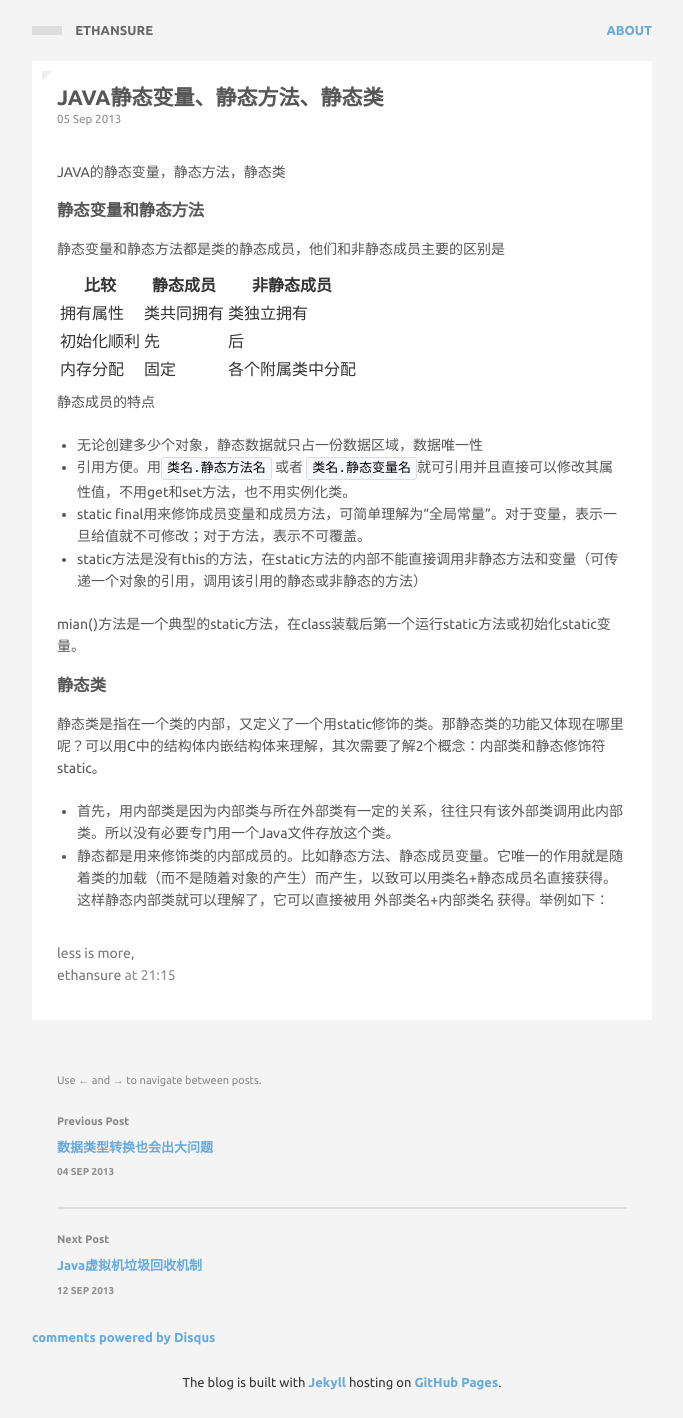
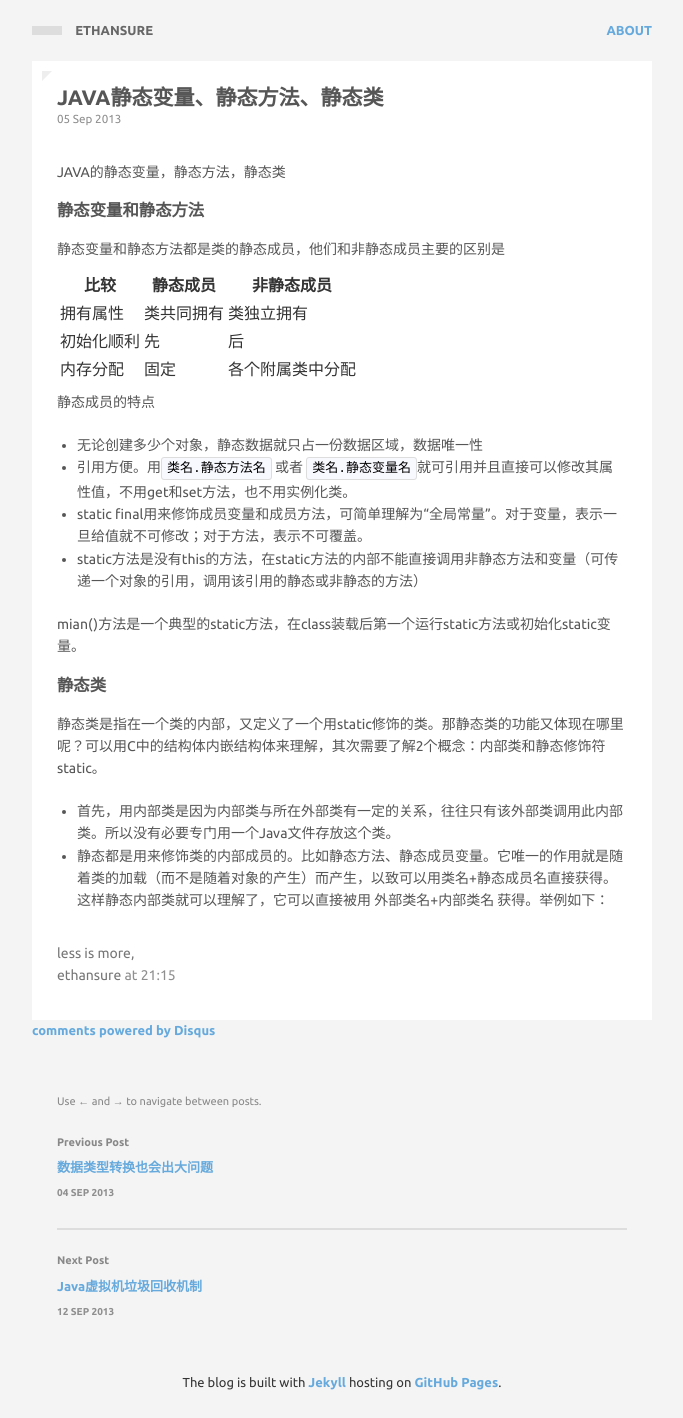
Before and after one commit to EthanPan/ethanpan.github.io, a Jekyll site: the page built from _posts/2013-09-05-JAVA静态变量、静态方法、静态类.markdown, in a window 1280 px wide. Shown: the whole page, without its empty margins (298-981 px from the left). Built offline with Jekyll 4.4.1, drawn with Linux system fonts in a browser that asks for light colours; Markdown is read by kramdown in place of the engine named in the settings; comment, search, counter and statistics services are not loaded.

Commit message:
改变disqus位置

```diff
--- a/_layouts/post.html
+++ b/_layouts/post.html
@@ -21,6 +21,9 @@
             {{ content }}
             {% unless page.url == "/about/" %}{% include signoff.html %}{% endunless %}
           </article>
+			{% if page.disqus == 'y' %}
+		        {% include disqus.html %}
+		      {% endif %}
           {% if page.previous or page.next %}
           <div class="pagination">
             {% if page.previous %}
@@ -42,9 +45,7 @@
           </div>
           {% endif %}
         </section>
-      {% if page.disqus == 'y' %}
-        {% include disqus.html %}
-      {% endif %}
+
       {% include footer.html %}
     </div>
   </body>
```
